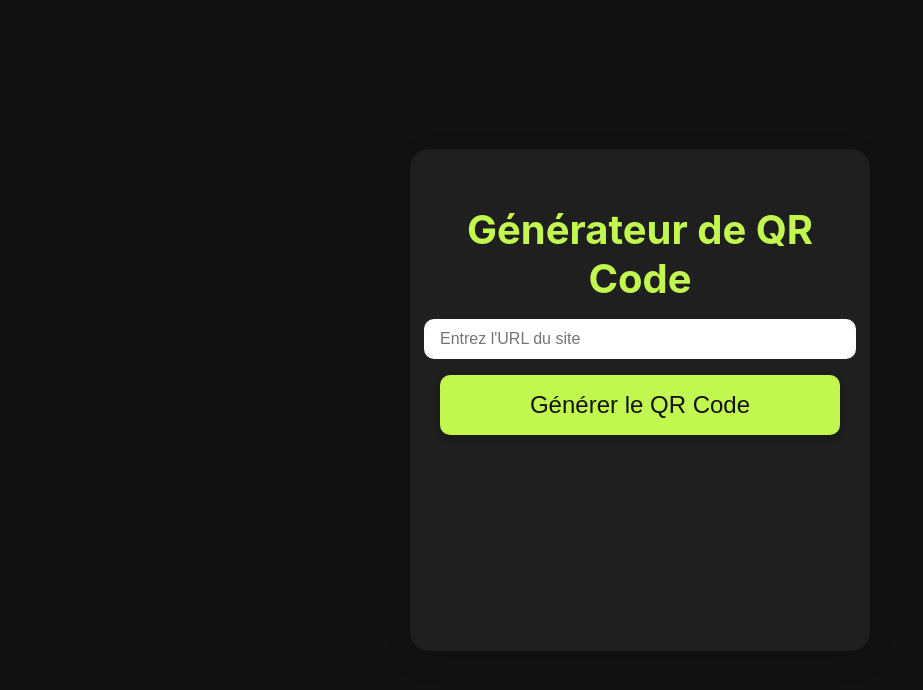
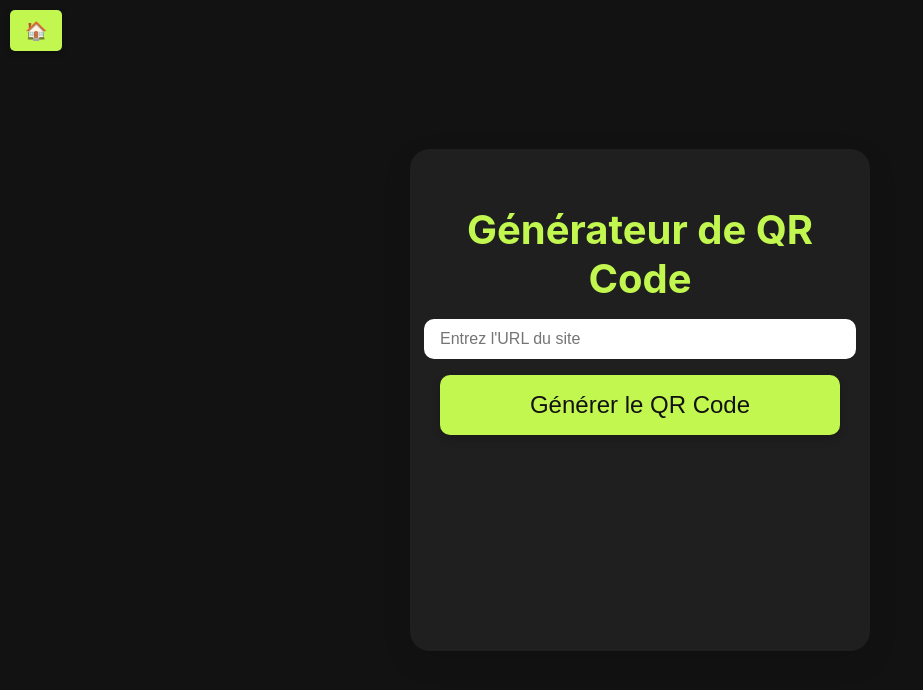
Before and after one commit to Aimilien/aimili1, a plain HTML site: page html/qrcode.html in a window 1280 px wide. Shown: the whole page, without its empty margins (0-923 px from the left). Drawn offline with Linux system fonts and the light colour scheme.

Commit message:
Add files via upload

```diff
--- a/css/qrcode.css
+++ b/css/qrcode.css
@@ -63,3 +63,30 @@ button:active {
     margin-top: 20px;
     display: block;
 }
+
+.home-button {
+    position: absolute;
+    top: 10px;
+    left: 10px;
+    background: #c2f750;
+    color: #1c1c1c;
+    padding: 10px 15px;
+    border-radius: 5px;
+    font-size: 18px;
+    text-decoration: none;
+    font-weight: bold;
+    display: flex;
+    align-items: center;
+    justify-content: center;
+    box-shadow: 0 2px 5px rgba(0, 0, 0, 0.3);
+    transition: transform 0.2s ease, background 0.3s ease;
+}
+
+.home-button:hover {
+    transform: scale(1.05);
+    background: #9ce53a;
+}
+
+.home-button span {
+    margin-left: 5px;
+}
--- a/html/qrcode.html
+++ b/html/qrcode.html
@@ -15,6 +15,7 @@
             <canvas id="qrCanvas"></canvas>
         </div>
     </div>
+    <a href="../index.html" class="home-button">🏠</a>
     <script src="https://cdn.jsdelivr.net/npm/qrcode/build/qrcode.min.js"></script>
     <script src="../javascript/qrcode.js"></script>
 </body>
```
